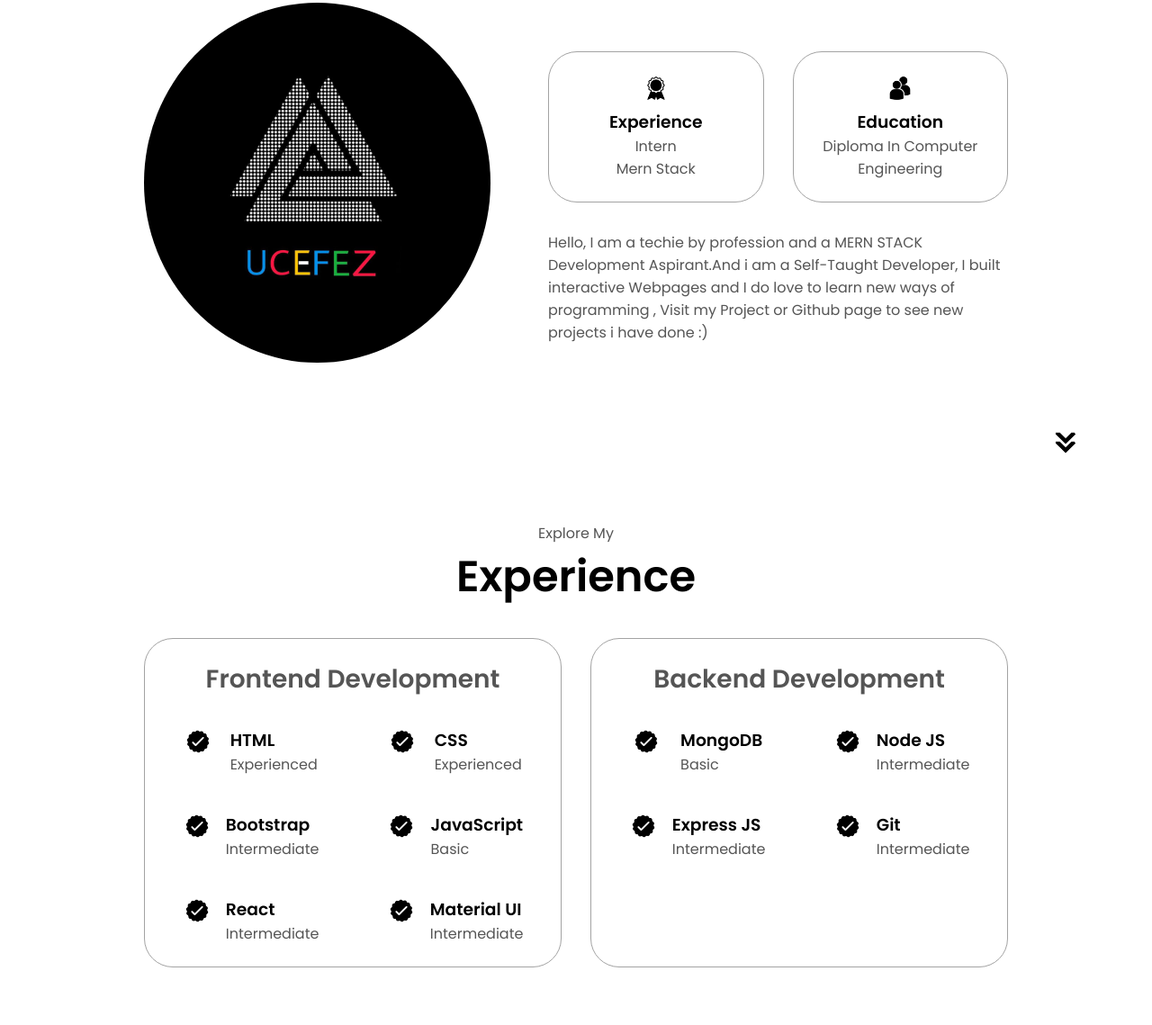
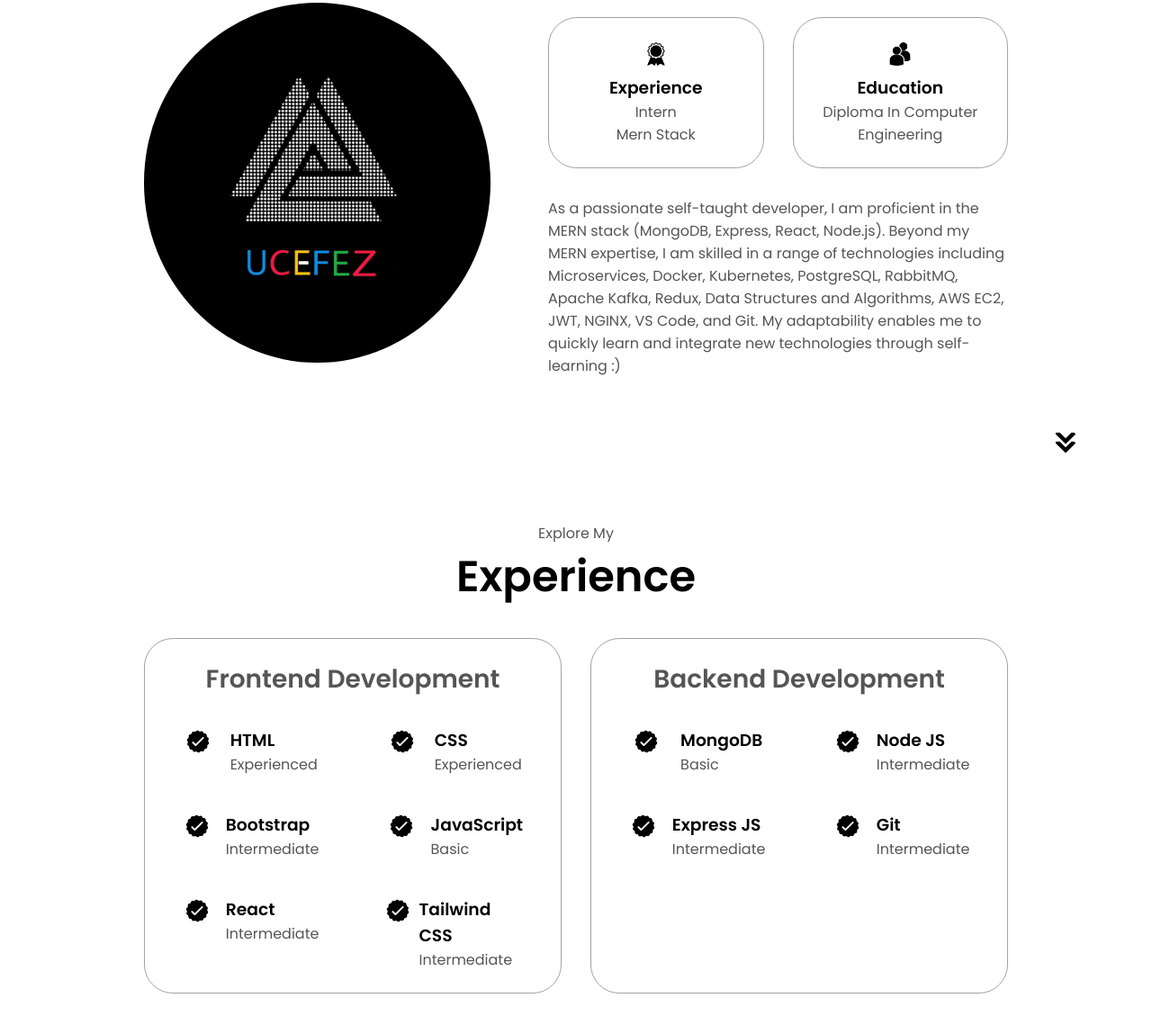
Before and after one commit to ucefez7/Portfolio-Ucefez, a plain HTML site: page index.html in a window 1280 px wide. Shown: the part 1116-2255 px from the top of the page at 90% size. Drawn offline with nearby package versions, Linux system fonts and the light colour scheme.

Commit message:
Update index.html

```diff
--- a/index.html
+++ b/index.html
@@ -48,7 +48,7 @@
       <div class="section__text">
         <p class="section__text__p1">Hello, I'm</p>
         <h1 class="title">Yousafali</h1>
-        <p class="section__text__p2">MERN Stack Development Aspirant</p>
+        <p class="section__text__p2">Full Stack Developer</p>
         <div class="btn-container">
           <button
             class="btn btn-color-2"
@@ -110,7 +110,7 @@
           </div>
           <div class="text-container">
             <p>
-              Hello, I am a techie by profession and a MERN STACK Development Aspirant.And i am a Self-Taught Developer, I built interactive Webpages and I do love to learn new ways of programming , Visit my Project or Github page to see new projects i have done :)
+             As a passionate self-taught developer, I am proficient in the MERN stack (MongoDB, Express, React, Node.js). Beyond my MERN expertise, I am skilled in a range of technologies including Microservices, Docker, Kubernetes, PostgreSQL, RabbitMQ, Apache Kafka, Redux, Data Structures and Algorithms, AWS EC2, JWT, NGINX, VS Code, and Git. My adaptability enables me to quickly learn and integrate new technologies through self-learning :)
             </p>
           </div>
         </div>
@@ -192,7 +192,7 @@
                   class="icon"
                 />
                 <div>
-                  <h3>Material UI</h3>
+                  <h3>Tailwind CSS</h3>
                   <p>Intermediate</p>
                 </div>
               </article>
```
